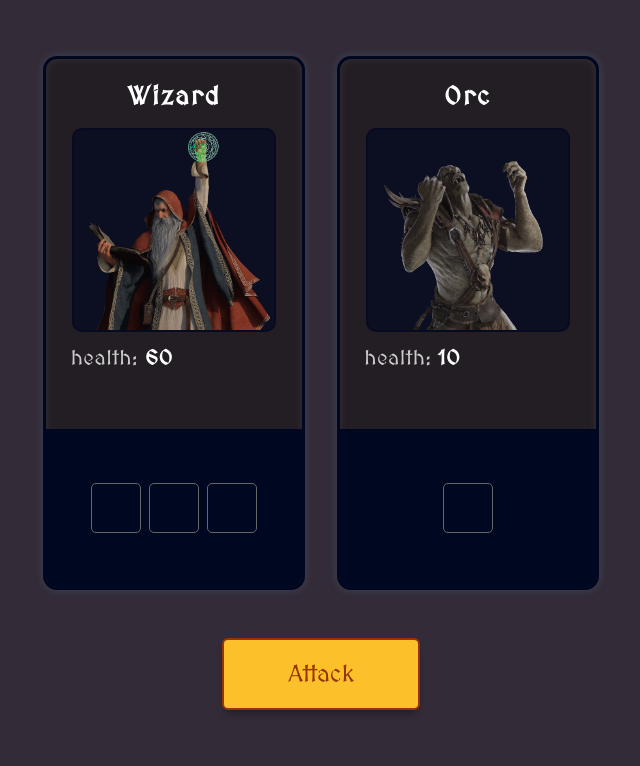
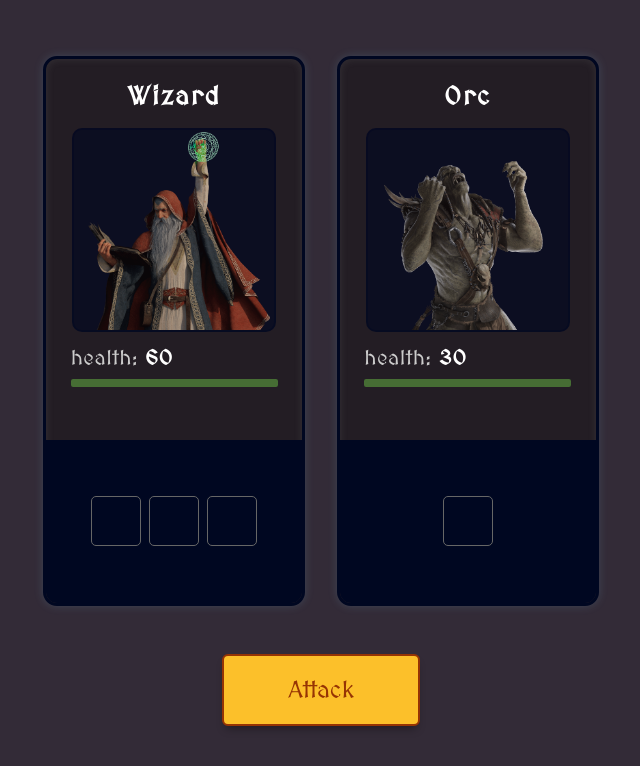
Before and after one commit to memo-ibrahim-alean/Monsters-Game, a plain HTML site: page index.html in a window 1280 px wide. Shown: the whole page, without its empty margins (319-959 px from the left). Drawn offline with Linux system fonts and the light colour scheme.

Commit message:
Displaying the health bar

```diff
--- a/Character.js
+++ b/Character.js
@@ -1,6 +1,7 @@
 import { getDiceRollArray, getDicePlaceholderHtml } from "./utils.js";
 
-const getPercentage = (remainingHealth, maximumHealth) => (100 * remainingHealth) / maximumHealth;
+const getPercentage = (remainingHealth, maximumHealth) =>
+  (100 * remainingHealth) / maximumHealth;
 
 function Character(data) {
   Object.assign(this, data);
@@ -12,15 +13,24 @@ function Character(data) {
     const totalAttackScore = attackScoreArray.reduce(
       (total, currentEle) => total + currentEle
     );
+
     this.health -= totalAttackScore;
     if (this.health <= 0) {
       this.dead = true;
       this.health = 0;
     }
-
-    console.log(getPercentage(this.health, this.maxHealth));
   };
 
+  this.getHealthBarHtml = function () {
+    const percent = getPercentage(this.health, this.maxHealth);
+
+    return `
+        <div class="health-bar-outer">
+            <div class="health-bar-inner ${percent < 26 ? "danger" : ""} "
+            style="width: ${percent}%;">
+            </div>
+        </div>`;
+  };
   this.getDiceHtml = function () {
     this.currentDiceScore = getDiceRollArray(this.diceCount);
     this.diceArray = this.currentDiceScore
@@ -31,11 +41,14 @@ function Character(data) {
   this.getCharacterHtml = function () {
     const { name, avatar, health, diceCount, diceArray } = this;
 
+    const healthBar = this.getHealthBarHtml();
+
     return `
     <div class="character-card">
     <h4 class="name"> ${name} </h4>
     <img class="avatar" src="${avatar}" />
     <div class="health">health: <b> ${health} </b></div>
+    ${healthBar}
     <div class="dice-container">
     ${diceArray}
     </div>
--- a/data.js
+++ b/data.js
@@ -9,7 +9,7 @@ const characterData = {
   monster: {
     name: "Orc",
     avatar: "images/orc.png",
-    health: 10,
+    health: 30,
     diceCount: 1,
     currentDiceScore: []
   },
--- a/index.css
+++ b/index.css
@@ -54,7 +54,7 @@ main {
 @media (min-width: 550px) {
   .character-card {
     border: 0.2rem solid #000721;
-    height: 32rem;
+    height: 33rem;
       width: 37vw;
   }
 }
```
